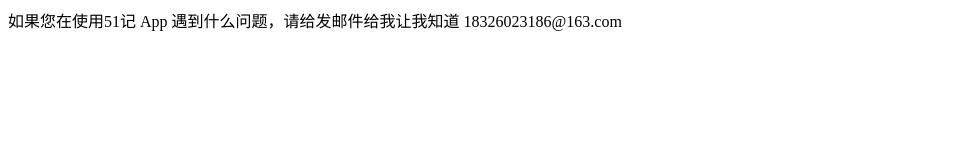
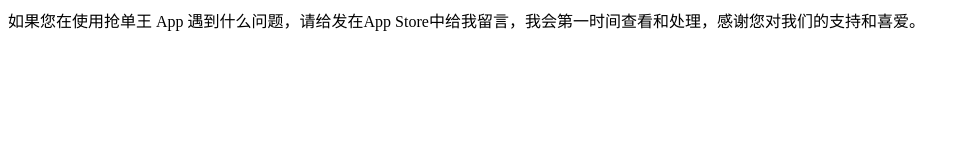
Before and after one commit to wwheleme/heleme, a plain HTML site: page support/index.html in a window 1280 px wide. Shown: the whole page, without its empty margins (0-969 px from the left). Drawn offline with Linux system fonts and the light colour scheme.

Commit message:
Update index.html

```diff
--- a/support/index.html
+++ b/support/index.html
@@ -1,2 +1,2 @@
-<p>如果您在使用51记 App 遇到什么问题，请给发邮件给我让我知道 18326023186@163.com
+<p>如果您在使用抢单王 App 遇到什么问题，请给发在App Store中给我留言，我会第一时间查看和处理，感谢您对我们的支持和喜爱。
 </p>
```
